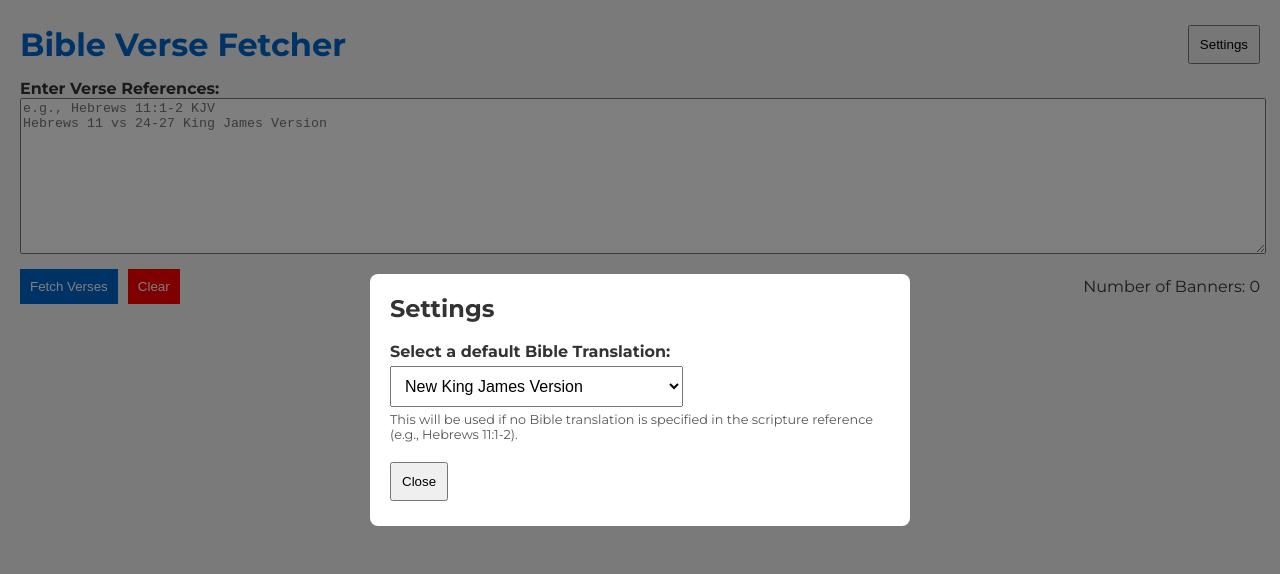
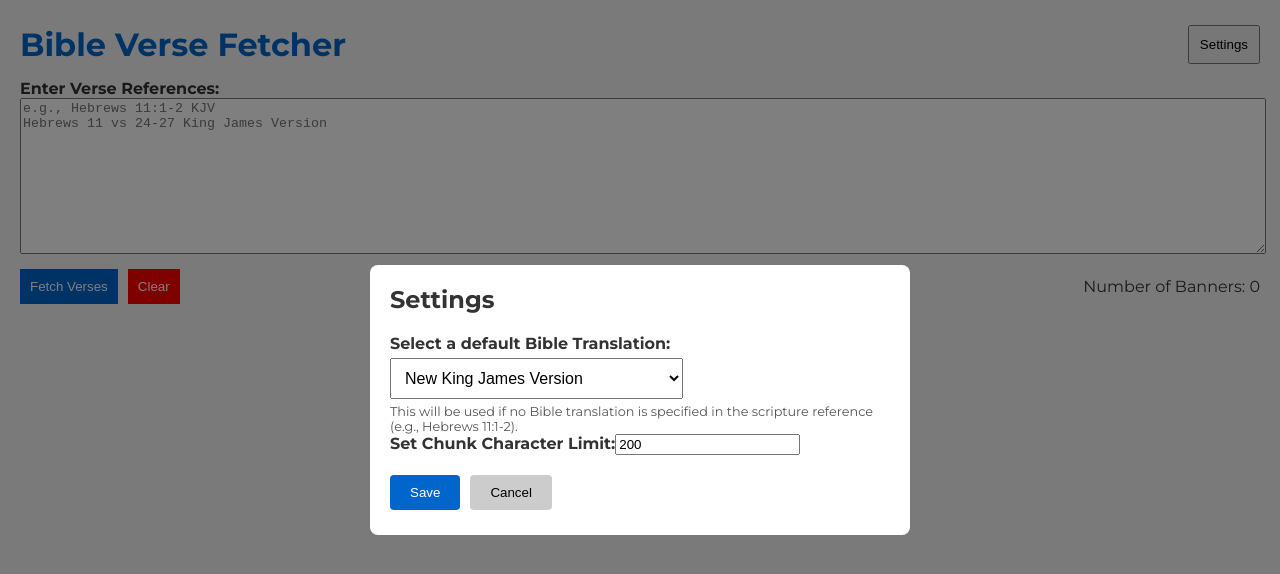
Before and after one commit to Ebobori/bible-verse-fetch4, a React (Create React App) app in the folder bible-verse-fetcher1/: page / in a window 1280 px wide. Both pictures are taken after a click on the button "Settings". Shown: the top 574 px of the page. Built offline with nearby package versions, Linux system fonts and the light colour scheme.

Commit message:
Dynamic character limit implimented and console logs in the codes have been taking out for a more clean and streamlined code

```diff
--- a/bible-verse-fetcher1/src/App.css
+++ b/bible-verse-fetcher1/src/App.css
@@ -188,3 +188,34 @@ button[type="submit"]:hover {
 .modal-content button {
   margin-top: 20px;
 }
+
+/* App.css */
+
+/* Save Button */
+.save-button {
+  background-color: #0066cc; /* Blue color */
+  color: white;
+  padding: 10px 20px;
+  border: none;
+  cursor: pointer;
+  margin-right: 10px; /* Space between Save and Cancel buttons */
+  border-radius: 4px;
+}
+
+.save-button:hover {
+  background-color: #004999; /* Darker blue on hover */
+}
+
+/* Cancel Button */
+.cancel-button {
+  background-color: #ccc; /* Grey color */
+  color: black;
+  padding: 10px 20px;
+  border: none;
+  cursor: pointer;
+  border-radius: 4px;
+}
+
+.cancel-button:hover {
+  background-color: #999; /* Darker grey on hover */
+}
--- a/bible-verse-fetcher1/src/App.js
+++ b/bible-verse-fetcher1/src/App.js
@@ -1,10 +1,9 @@
 import React, { useState } from 'react';
 import axios from 'axios';
 import './App.css';
-// import TranslationSelect from '.components/TranslationSelect';
 import VerseInput from './components/VerseInput';
 import VerseDisplay from './components/VerseDisplay';
-import SettingsModal from './components/SettingsModal'; // Import the new SettingsModal component
+import SettingsModal from './components/SettingsModal';
 import { versionMap, localData, bookNameMap, bookNameVariations, parseInput, getVersesFromJson, splitText } from './utils/bibleUtils';
 
 function App() {
@@ -13,16 +12,21 @@ function App() {
   const [loading, setLoading] = useState(false);
   const [copiedVerses, setCopiedVerses] = useState(new Set());
   const [defaultTranslation, setDefaultTranslation] = useState('NKJV');
-  const [isSettingsOpen, setIsSettingsOpen] = useState(false); // State to control modal visibility
+  const [isSettingsOpen, setIsSettingsOpen] = useState(false);
+  const [chunkLimit, setChunkLimit] = useState(200);
 
   const toggleSettingsModal = () => {
-    setIsSettingsOpen(!isSettingsOpen); // Toggle the modal visibility
+    setIsSettingsOpen(!isSettingsOpen);
+  };
+
+  const saveSettings = (newChunkLimit) => {
+    setChunkLimit(newChunkLimit);
   };
 
   const fetchAndDisplayVerses = async (event) => {
     event.preventDefault();
     setLoading(true);
-    setCopiedVerses(new Set());
+    setCopiedVerses(new Set()); // Reset copiedVerses when fetching new verses
     const input = document.getElementById('verse-input').value;
     const references = input.split('\n').map(line => line.trim()).filter(line => line.length > 0);
     let allVerses = [];
@@ -68,7 +72,7 @@ function App() {
   const clearInput = () => {
     document.getElementById('verse-input').value = '';
     setVerses([]);
-    setCopiedVerses(new Set());
+    setCopiedVerses(new Set()); // Clear copiedVerses when input is cleared
   };
 
   const handleCopyClick = (chunk) => {
@@ -90,7 +94,7 @@ function App() {
     let totalButtons = 0;
     verses.forEach(verseGroup => {
       verseGroup.verses.forEach(verse => {
-        const chunks = splitText(verse.text, 200);
+        const chunks = splitText(verse.text, chunkLimit);
         totalButtons += chunks.length;
       });
     });
@@ -101,13 +105,14 @@ function App() {
     <div className="App">
       <div className="header">
         <h1>Bible Verse Fetcher</h1>
-        <button onClick={toggleSettingsModal}>Settings</button> {/* Settings Button */}
+        <button onClick={toggleSettingsModal}>Settings</button>
       </div>
-      {/* Render the SettingsModal if isSettingsOpen is true */}
       {isSettingsOpen && (
         <SettingsModal
           defaultTranslation={defaultTranslation}
           setDefaultTranslation={setDefaultTranslation}
+          initialChunkLimit={chunkLimit}
+          saveSettings={saveSettings}
           closeModal={toggleSettingsModal}
         />
       )}
@@ -118,7 +123,12 @@ function App() {
       />
       {loading && <div className="spinner"></div>}
       {error && <div className="error">{error}</div>}
-      <VerseDisplay verses={verses} handleCopyClick={handleCopyClick} copiedVerses={copiedVerses} />
+      <VerseDisplay
+        verses={verses}
+        handleCopyClick={handleCopyClick}
+        copiedVerses={copiedVerses} // Pass copiedVerses to VerseDisplay
+        chunkLimit={chunkLimit} // Pass chunkLimit as well
+      />
     </div>
   );
 }
--- a/bible-verse-fetcher1/src/components/SettingsModal.js
+++ b/bible-verse-fetcher1/src/components/SettingsModal.js
@@ -1,7 +1,21 @@
-import React from 'react';
+import React, { useState } from 'react';
 import TranslationSelect from './TranslationSelect';
 
-const SettingsModal = ({ defaultTranslation, setDefaultTranslation, closeModal }) => {
+const SettingsModal = ({ defaultTranslation, setDefaultTranslation, initialChunkLimit, saveSettings, closeModal }) => {
+  const [localChunkLimit, setLocalChunkLimit] = useState(initialChunkLimit);
+
+  const handleChunkLimitChange = (e) => {
+    const newLimit = Number(e.target.value);
+    if (Number.isInteger(newLimit) && newLimit > 0) {
+      setLocalChunkLimit(newLimit);
+    }
+  };
+
+  const handleSave = () => {
+    saveSettings(localChunkLimit);
+    closeModal();
+  };
+
   return (
     <div className="modal-overlay">
       <div className="modal-content">
@@ -10,7 +24,21 @@ const SettingsModal = ({ defaultTranslation, setDefaultTranslation, closeModal }
           defaultTranslation={defaultTranslation}
           setDefaultTranslation={setDefaultTranslation}
         />
-        <button onClick={closeModal}>Close</button> {/* Close Button */}
+        <div>
+          <label htmlFor="chunk-limit">Set Chunk Character Limit:</label>
+          <input
+            id="chunk-limit"
+            type="number"
+            value={localChunkLimit}
+            onChange={handleChunkLimitChange}
+            min="1"
+            step="1"
+          />
+        </div>
+        <div>
+          <button className="save-button" onClick={handleSave}>Save</button>
+          <button className="cancel-button" onClick={closeModal}>Cancel</button>
+        </div>
       </div>
     </div>
   );
--- a/bible-verse-fetcher1/src/components/VerseDisplay.js
+++ b/bible-verse-fetcher1/src/components/VerseDisplay.js
@@ -1,13 +1,13 @@
 import React from 'react';
 import { splitText } from '../utils/bibleUtils';
 
-const VerseDisplay = ({ verses, handleCopyClick, copiedVerses }) => {
+const VerseDisplay = ({ verses, handleCopyClick, chunkLimit, copiedVerses }) => {
   const createVerseBanner = (verse, index) => {
     const text = verse.isFirstVerse
       ? `${verse.book} ${verse.chapter}:${verse.verse} ${verse.version} ${verse.text}`
       : `${verse.verse} ${verse.text}`;
 
-    const chunks = splitText(text, 200);
+    const chunks = splitText(text, chunkLimit);
 
     return (
       <div key={index} className="verse-chunk-container">
@@ -15,10 +15,10 @@ const VerseDisplay = ({ verses, handleCopyClick, copiedVerses }) => {
           <div key={chunkIndex} className="verse-chunk">
             <span>{chunk}</span>
             <button
-              className={`copy-button ${copiedVerses.has(chunk) ? 'copied' : ''}`}
+              className={`copy-button ${copiedVerses && copiedVerses.has(chunk) ? 'copied' : ''}`}
               onClick={() => handleCopyClick(chunk)}
             >
-              {copiedVerses.has(chunk) ? 'Copied' : 'Copy'}
+              {copiedVerses && copiedVerses.has(chunk) ? 'Copied' : 'Copy'}
             </button>
           </div>
         ))}
--- a/bible-verse-fetcher1/src/utils/bibleUtils.js
+++ b/bible-verse-fetcher1/src/utils/bibleUtils.js
@@ -216,15 +216,10 @@ export const versionMap = {
 };
 
 export const parseInput = (input) => {
-    console.log("Original Input:", input); // Log original input for debugging
   input = normalizeReference(input);
-    console.log("Normalized Input:", input); // Log normalized input for debugging
   const parts = input.match(/^([1-4]?[a-zA-Z\s]+)\s+(\d+:\d+(?:-\d+)?(?:\s*(?:to|and|-)\s*\d+)*)(.*)$/i);
   if (parts) {
       parts[1] = capitalizeWords(parts[1]);
-      console.log("Parsed Parts:", parts); // Log parsed parts for debugging
-    } else {
-      console.log("Failed to match parts:", input); // Log if regex fails to match
   }
   return parts ? [parts[1].trim(), parts[2].trim(), parts[3] ? parts[3].trim() : ''] : [null, null, null];
 };
@@ -286,6 +281,10 @@ export const versionMap = {
 };
 
 export const splitText = (text, maxLength) => {
+  if (!Number.isInteger(maxLength) || maxLength <= 0) {
+      throw new Error(`Invalid maxLength value: ${maxLength}`);
+  }
+
   const result = [];
   let start = 0;
   while (start < text.length) {
```
Lines whose indentation alone changed are shown as unchanged.
